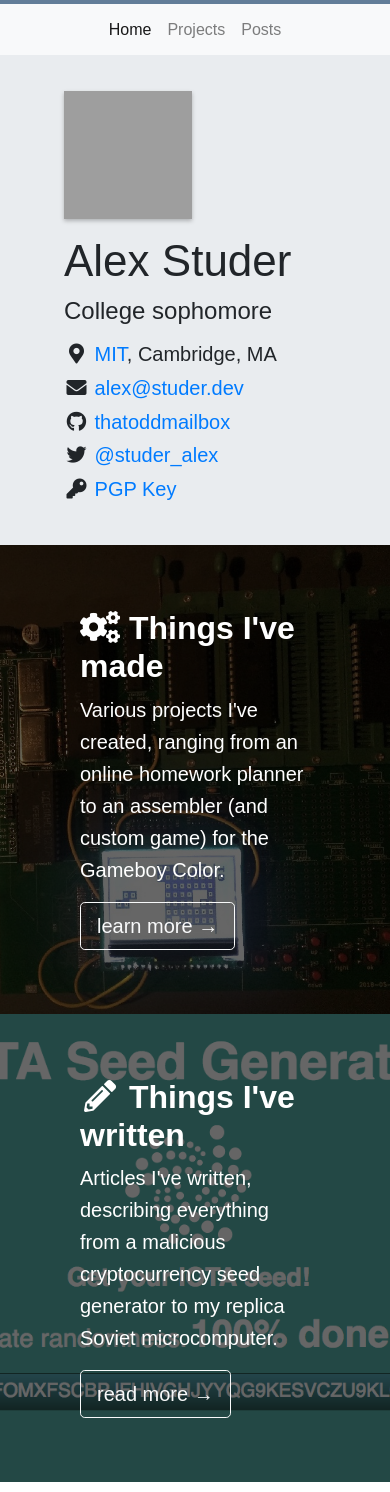
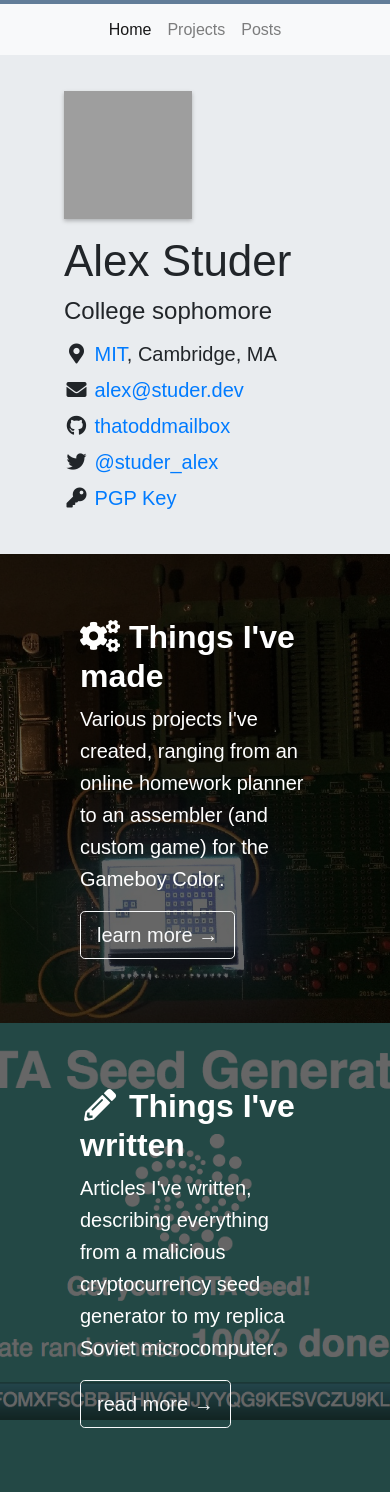
Before and after one commit to thatoddmailbox/thatoddmailbox.github.io, a Jekyll site: the page built from index.html, in a window 390 px wide. Built offline with Jekyll 4.4.1, drawn with Linux system fonts in a browser that asks for light colours; nearby versions of some CDN libraries; some web fonts are replaced; grey boxes are pictures that could not be loaded.

Commit message:
css/home: even more small screen link fixes

```diff
--- a/css/home.scss
+++ b/css/home.scss
@@ -45,7 +45,7 @@
 	margin: 0.5rem 0;
 
 	div {
-		margin: 0.1rem 0;
+		margin: 0.25rem 0;
 	}
 }
 
```
